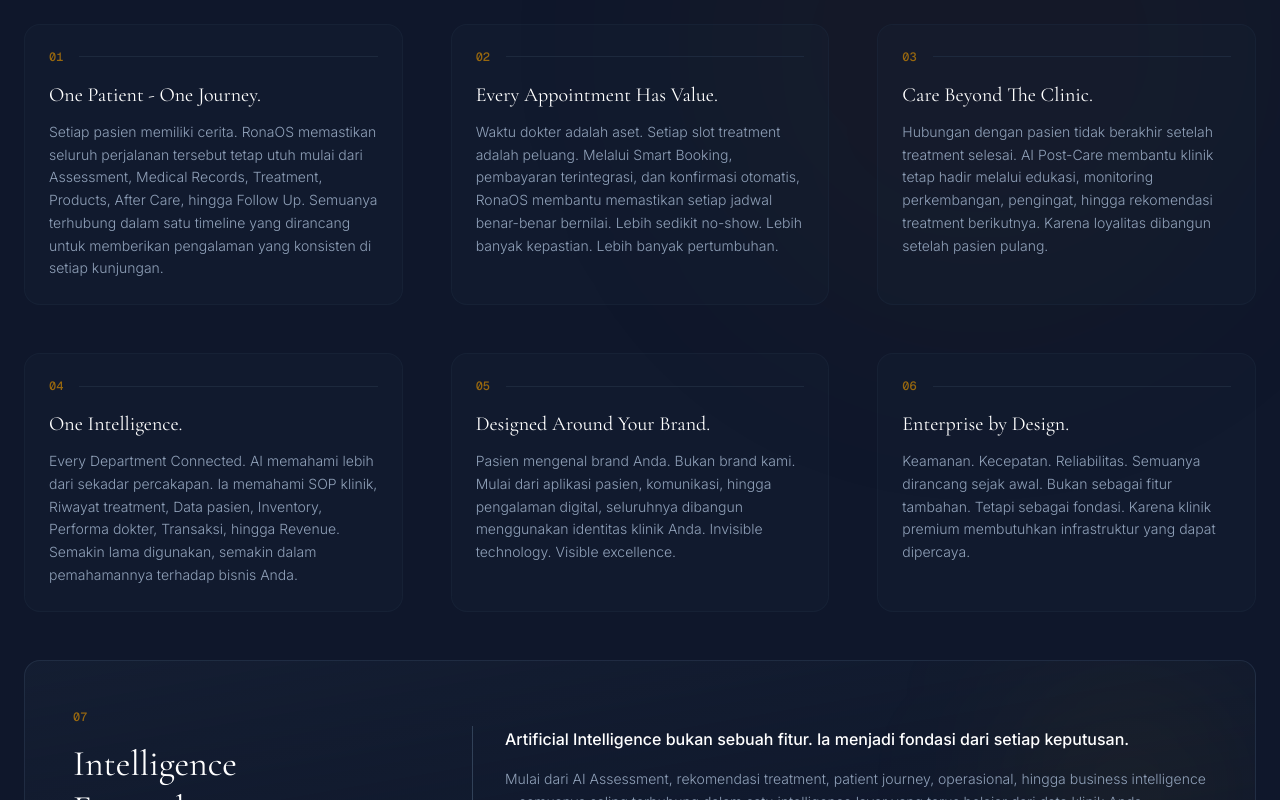
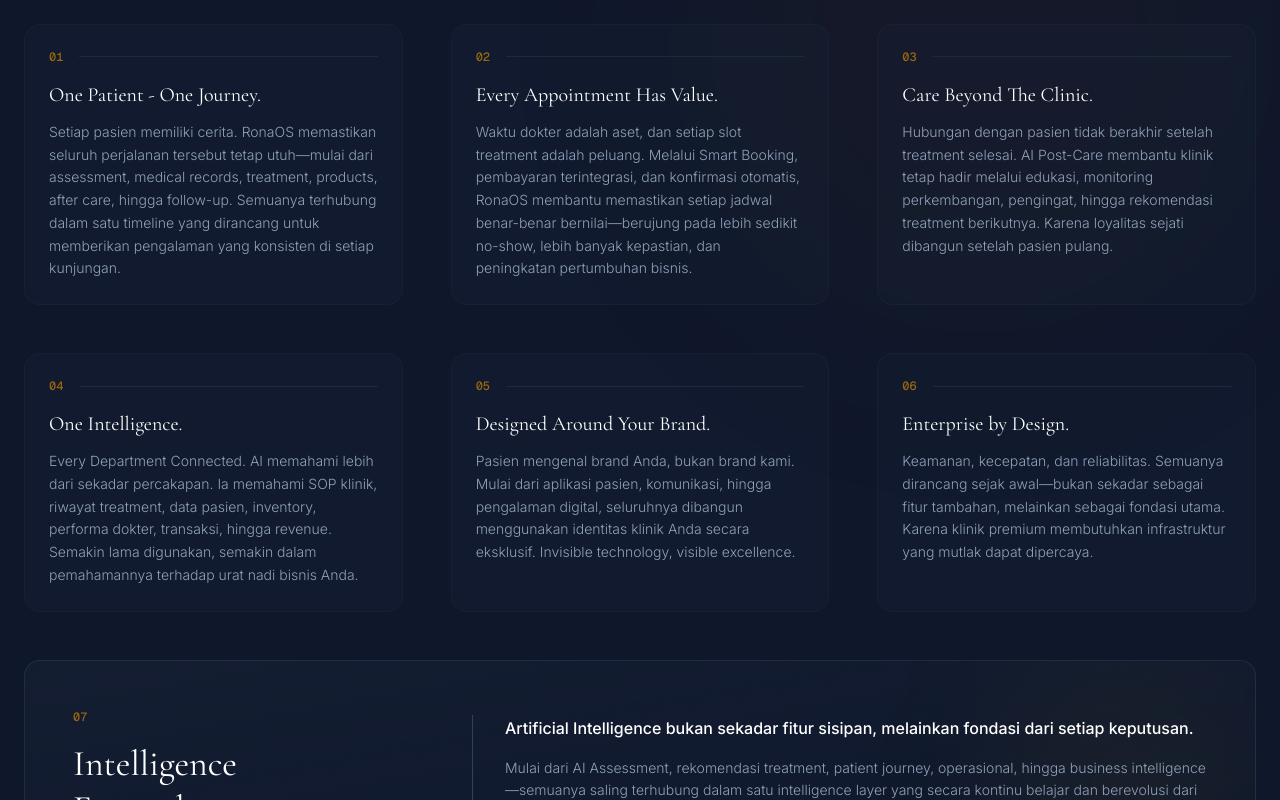
Before and after one commit to jasurddev/AuraWellness, a Next.js app: page / in a window 1280 px wide. Shown: the part 4600-5400 px from the top of the page. Built offline with nearby package versions, Linux system fonts and the light colour scheme.

Commit message:
style: improve manifesto copywriting flow and convert stacked items to inline comma lists

```diff
--- a/src/components/home/ManifestoSection.tsx
+++ b/src/components/home/ManifestoSection.tsx
@@ -7,32 +7,32 @@ const manifestoPoints = [
   {
     id: "01",
     title: "One Patient - One Journey.",
-    body: "Setiap pasien memiliki cerita. RonaOS memastikan seluruh perjalanan tersebut tetap utuh mulai dari Assessment, Medical Records, Treatment, Products, After Care, hingga Follow Up. Semuanya terhubung dalam satu timeline yang dirancang untuk memberikan pengalaman yang konsisten di setiap kunjungan."
+    body: "Setiap pasien memiliki cerita. RonaOS memastikan seluruh perjalanan tersebut tetap utuh—mulai dari assessment, medical records, treatment, products, after care, hingga follow-up. Semuanya terhubung dalam satu timeline yang dirancang untuk memberikan pengalaman yang konsisten di setiap kunjungan."
   },
   {
     id: "02",
     title: "Every Appointment Has Value.",
-    body: "Waktu dokter adalah aset. Setiap slot treatment adalah peluang. Melalui Smart Booking, pembayaran terintegrasi, dan konfirmasi otomatis, RonaOS membantu memastikan setiap jadwal benar-benar bernilai. Lebih sedikit no-show. Lebih banyak kepastian. Lebih banyak pertumbuhan."
+    body: "Waktu dokter adalah aset, dan setiap slot treatment adalah peluang. Melalui Smart Booking, pembayaran terintegrasi, dan konfirmasi otomatis, RonaOS membantu memastikan setiap jadwal benar-benar bernilai—berujung pada lebih sedikit no-show, lebih banyak kepastian, dan peningkatan pertumbuhan bisnis."
   },
   {
     id: "03",
     title: "Care Beyond The Clinic.",
-    body: "Hubungan dengan pasien tidak berakhir setelah treatment selesai. AI Post-Care membantu klinik tetap hadir melalui edukasi, monitoring perkembangan, pengingat, hingga rekomendasi treatment berikutnya. Karena loyalitas dibangun setelah pasien pulang."
+    body: "Hubungan dengan pasien tidak berakhir setelah treatment selesai. AI Post-Care membantu klinik tetap hadir melalui edukasi, monitoring perkembangan, pengingat, hingga rekomendasi treatment berikutnya. Karena loyalitas sejati dibangun setelah pasien pulang."
   },
   {
     id: "04",
     title: "One Intelligence.",
-    body: "Every Department Connected. AI memahami lebih dari sekadar percakapan. Ia memahami SOP klinik, Riwayat treatment, Data pasien, Inventory, Performa dokter, Transaksi, hingga Revenue. Semakin lama digunakan, semakin dalam pemahamannya terhadap bisnis Anda."
+    body: "Every Department Connected. AI memahami lebih dari sekadar percakapan. Ia memahami SOP klinik, riwayat treatment, data pasien, inventory, performa dokter, transaksi, hingga revenue. Semakin lama digunakan, semakin dalam pemahamannya terhadap urat nadi bisnis Anda."
   },
   {
     id: "05",
     title: "Designed Around Your Brand.",
-    body: "Pasien mengenal brand Anda. Bukan brand kami. Mulai dari aplikasi pasien, komunikasi, hingga pengalaman digital, seluruhnya dibangun menggunakan identitas klinik Anda. Invisible technology. Visible excellence."
+    body: "Pasien mengenal brand Anda, bukan brand kami. Mulai dari aplikasi pasien, komunikasi, hingga pengalaman digital, seluruhnya dibangun menggunakan identitas klinik Anda secara eksklusif. Invisible technology, visible excellence."
   },
   {
     id: "06",
     title: "Enterprise by Design.",
-    body: "Keamanan. Kecepatan. Reliabilitas. Semuanya dirancang sejak awal. Bukan sebagai fitur tambahan. Tetapi sebagai fondasi. Karena klinik premium membutuhkan infrastruktur yang dapat dipercaya."
+    body: "Keamanan, kecepatan, dan reliabilitas. Semuanya dirancang sejak awal—bukan sekadar sebagai fitur tambahan, melainkan sebagai fondasi utama. Karena klinik premium membutuhkan infrastruktur yang mutlak dapat dipercaya."
   }
 ];
 
@@ -110,10 +110,10 @@ export default function ManifestoSection() {
             </div>
             <div className="md:w-2/3 border-l-0 md:border-l border-slate-700 md:pl-8">
               <p className="text-base text-slate-300 leading-relaxed font-light mb-4">
-                <strong className="text-white font-medium">Artificial Intelligence bukan sebuah fitur. Ia menjadi fondasi dari setiap keputusan.</strong>
+                <strong className="text-white font-medium">Artificial Intelligence bukan sekadar fitur sisipan, melainkan fondasi dari setiap keputusan.</strong>
               </p>
               <p className="text-sm text-slate-400 leading-relaxed font-light">
-                Mulai dari AI Assessment, rekomendasi treatment, patient journey, operasional, hingga business intelligence—semuanya saling terhubung dalam satu intelligence layer yang terus belajar dari data klinik Anda.
+                Mulai dari AI Assessment, rekomendasi treatment, patient journey, operasional, hingga business intelligence—semuanya saling terhubung dalam satu intelligence layer yang secara kontinu belajar dan berevolusi dari data klinik Anda.
               </p>
             </div>
           </div>
```
